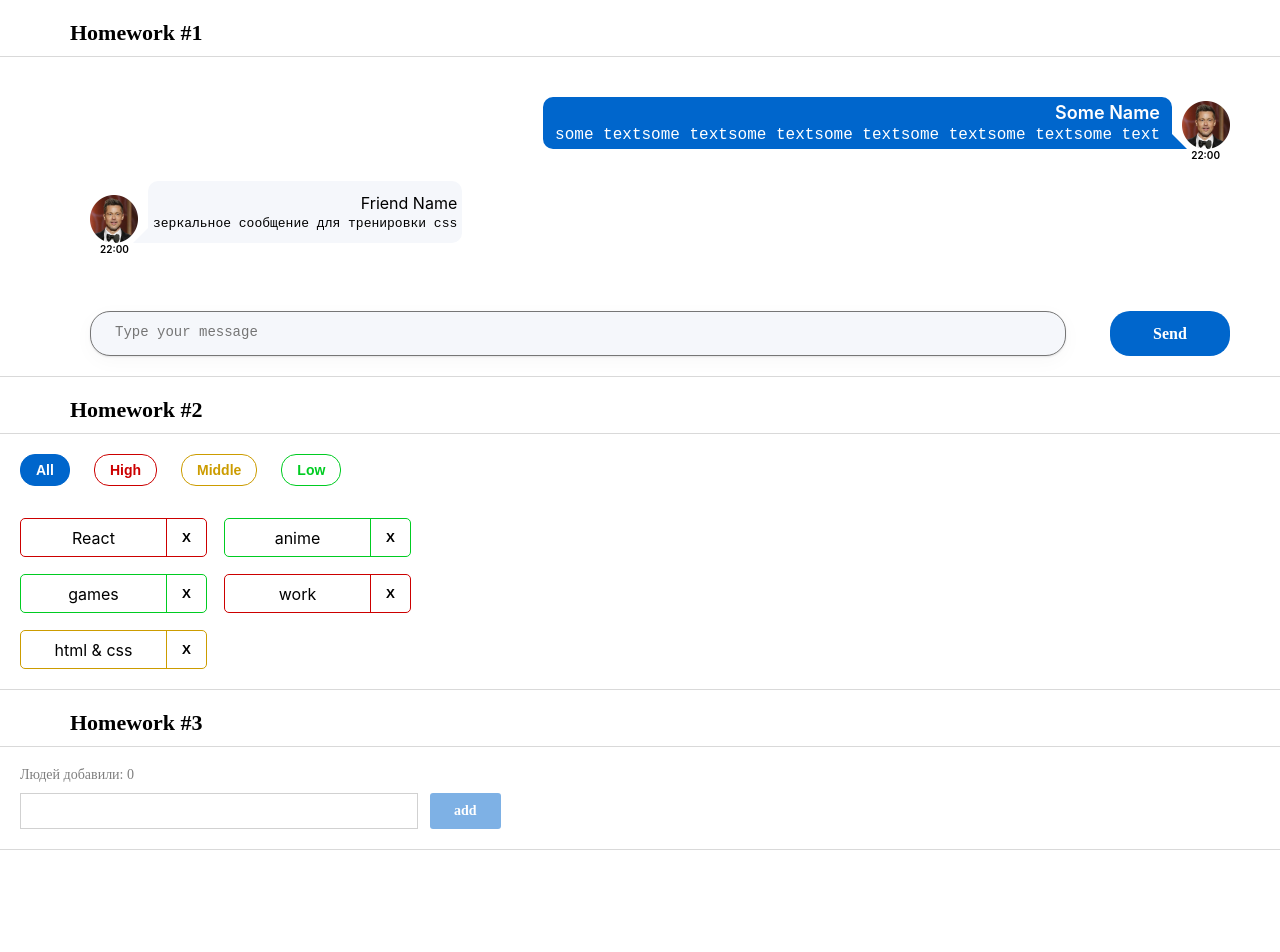
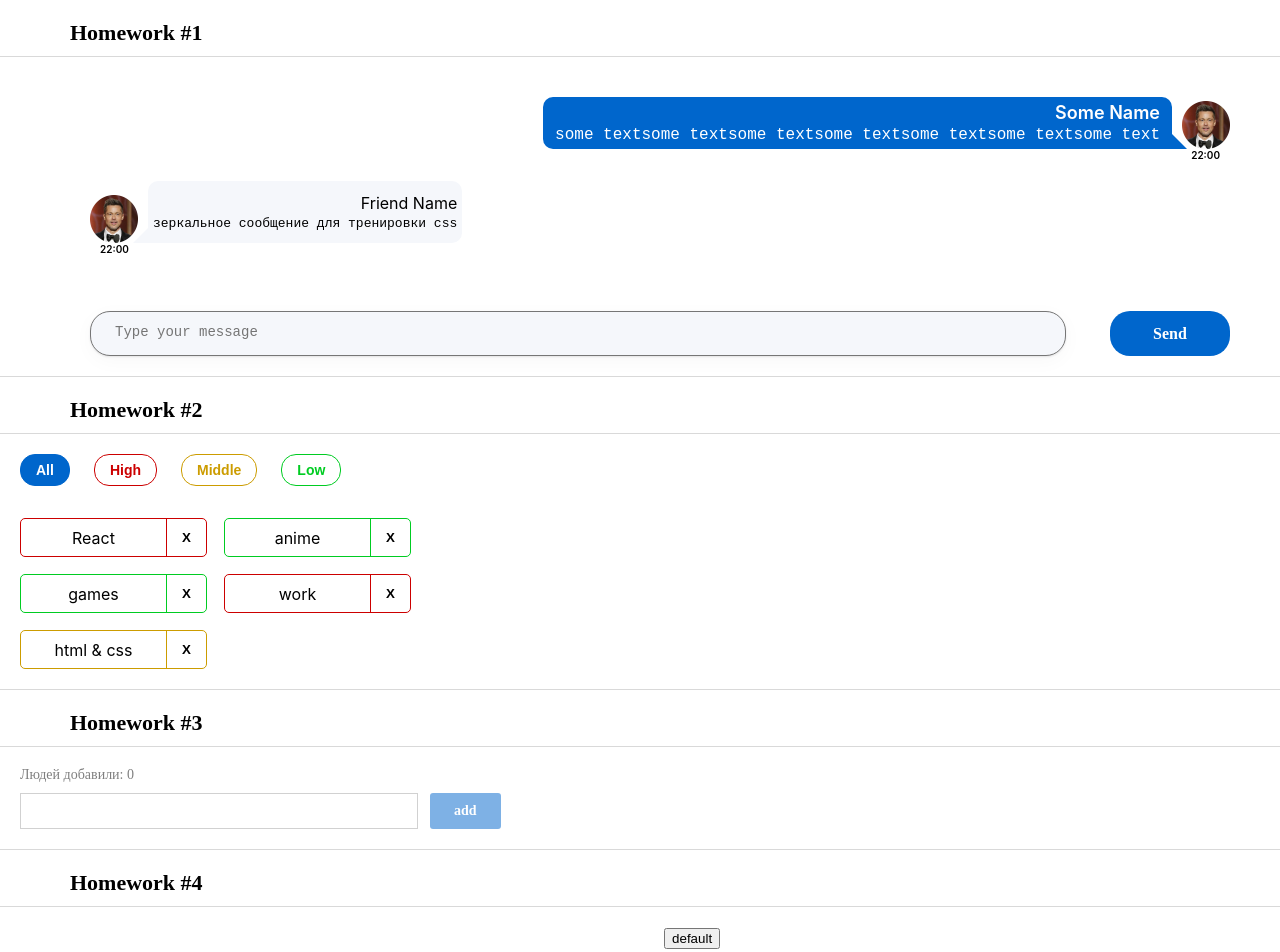
Before and after one commit to Aloxan12/homework, a React (Create React App) app: page / in a window 1280 px wide. Shown: the top 952 px of the page. Before the commit the page ends 870 px from the top, so only its background shows below. Built offline with nearby package versions, Linux system fonts and the light colour scheme.

Commit message:
homework 7 test

```diff
--- a/src/s1-main/App.tsx
+++ b/src/s1-main/App.tsx
@@ -3,6 +3,7 @@ import s from './App.module.css'
 import HW1 from '../s2-homeworks/hw01/HW1'
 import HW2 from "../s2-homeworks/hw02/HW2";
 import HW3 from "../s2-homeworks/hw03/HW3";
+import HW4 from "../s2-homeworks/hw04/HW4";
 
 function App() {
     return (
@@ -10,7 +11,7 @@ function App() {
             <HW1/>
             <HW2/>
             <HW3/>
-            {/*<HW4/>*/}
+            <HW4/>
 
             {/*при выполнении дз 5 и более - закомментировать здесь дз 1-4, так как они есть внутри дз 5*/}
             {/*<HW5/>*/}
--- a/src/s2-homeworks/hw03/HW3.tsx
+++ b/src/s2-homeworks/hw03/HW3.tsx
@@ -1,5 +1,4 @@
 import React, { useState } from 'react'
-import { v1 } from 'uuid'
 import s2 from '../../s1-main/App.module.css'
 import GreetingContainer from './GreetingContainer'
 
```
